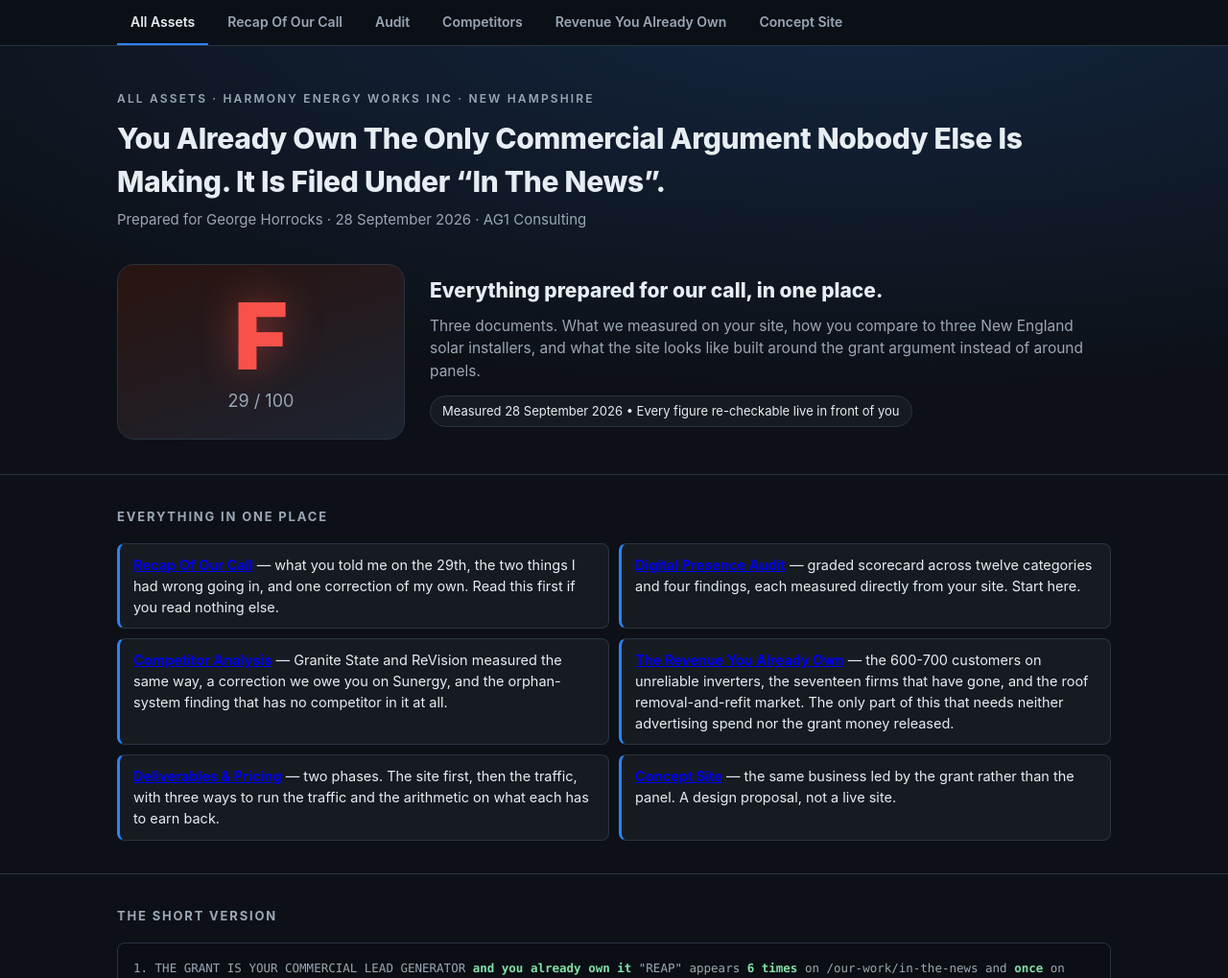
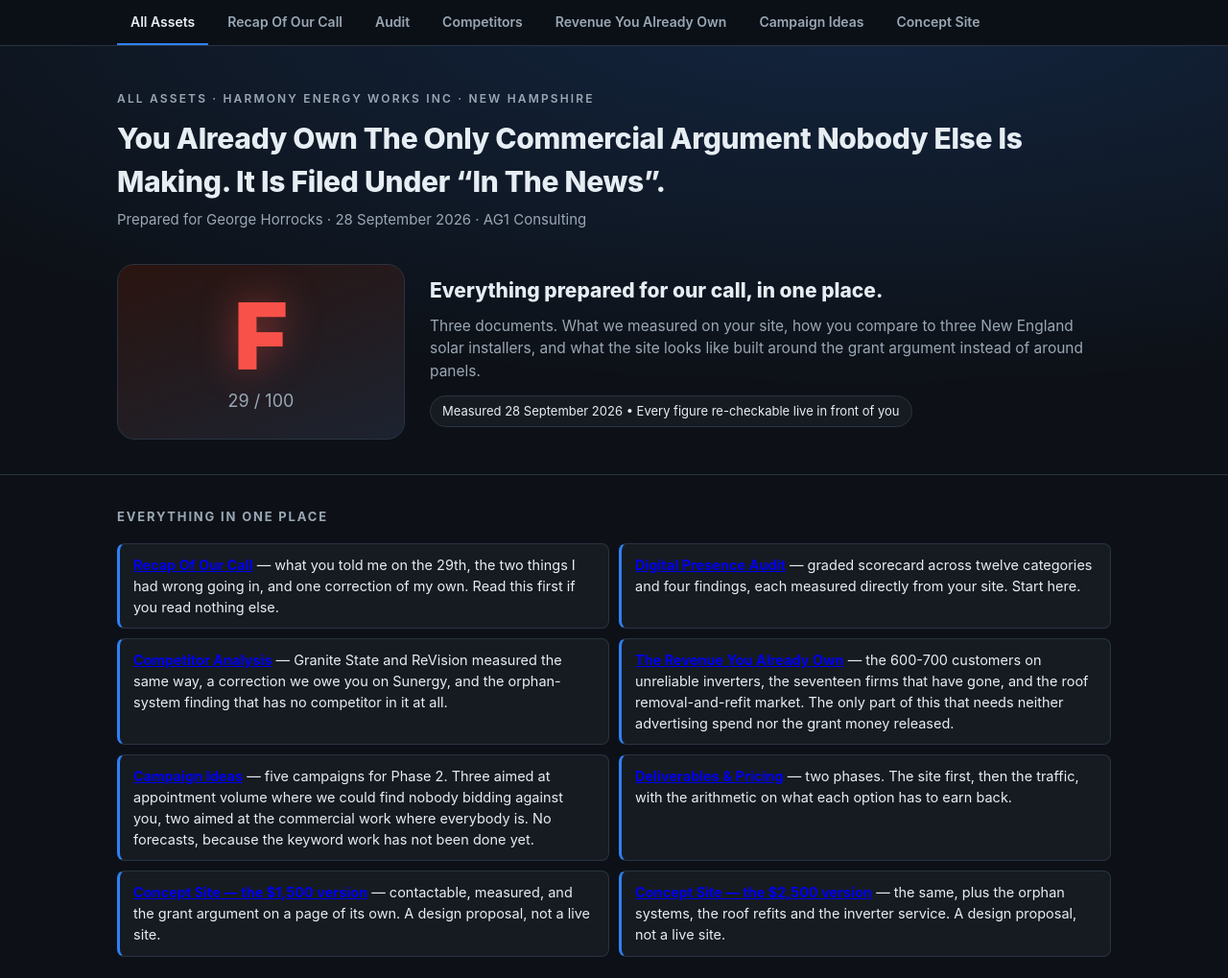
Before and after one commit to andrei170/harmony-energy-audit, a plain HTML site: page assets.html in a window 1280 px wide. Shown: the top 1019 px of the page at 96% size. Drawn offline with Linux system fonts and the light colour scheme.

Commit message:
campaign ideas page

```diff
--- a/assets.html
+++ b/assets.html
@@ -102,7 +102,7 @@ footer{color:var(--mut);font-size:12.5px;text-align:center;padding:22px 0 40px;l
 .agnav a.ext:hover{color:#fff}
 @media(max-width:560px){.agnav .inner{padding:0 14px}.agnav a{padding:10px 9px;font-size:13px}}
 </style></head><body>
-<nav class="agnav"><div class="inner"><a href="assets.html" class="on">All Assets</a><a href="recap.html">Recap Of Our Call</a><a href="./">Audit</a><a href="competitors.html">Competitors</a><a href="service.html">Revenue You Already Own</a><a href="https://andrei170.github.io/harmony-energy-demo/">Concept Site</a></div></nav>
+<nav class="agnav"><div class="inner"><a href="assets.html" class="on">All Assets</a><a href="recap.html">Recap Of Our Call</a><a href="./">Audit</a><a href="competitors.html">Competitors</a><a href="service.html">Revenue You Already Own</a><a href="campaigns.html">Campaign Ideas</a><a href="https://andrei170.github.io/harmony-energy-demo/">Concept Site</a></div></nav>
 <header>
   <div class="wrap">
     <div class="eyebrow">All Assets &middot; Harmony Energy Works Inc &middot; New Hampshire</div>
@@ -138,10 +138,16 @@ footer{color:var(--mut);font-size:12.5px;text-align:center;padding:22px 0 40px;l
       <li><b><a href="service.html">The Revenue You Already Own</a></b> &mdash; the 600-700 customers on
       unreliable inverters, the seventeen firms that have gone, and the roof removal-and-refit market. The only
       part of this that needs neither advertising spend nor the grant money released.</li>
+      <li><b><a href="campaigns.html">Campaign Ideas</a></b> &mdash; five campaigns for Phase 2. Three aimed at
+      appointment volume where we could find nobody bidding against you, two aimed at the commercial work where
+      everybody is. No forecasts, because the keyword work has not been done yet.</li>
       <li><b><a href="pricing.html">Deliverables &amp; Pricing</a></b> &mdash; two phases. The site first, then the
-      traffic, with three ways to run the traffic and the arithmetic on what each has to earn back.</li>
-      <li><b><a href="https://andrei170.github.io/harmony-energy-demo/">Concept Site</a></b> &mdash; the same business
-      led by the grant rather than the panel. A design proposal, not a live site.</li>
+      traffic, with the arithmetic on what each option has to earn back.</li>
+      <li><b><a href="https://andrei170.github.io/harmony-energy-demo/basic.html">Concept Site &mdash; the $1,500 version</a></b>
+      &mdash; contactable, measured, and the grant argument on a page of its own. A design proposal, not a live site.</li>
+      <li><b><a href="https://andrei170.github.io/harmony-energy-demo/">Concept Site &mdash; the $2,500 version</a></b>
+      &mdash; the same, plus the orphan systems, the roof refits and the inverter service. A design proposal, not a
+      live site.</li>
     </ul>
   </div>
 </section>
```
